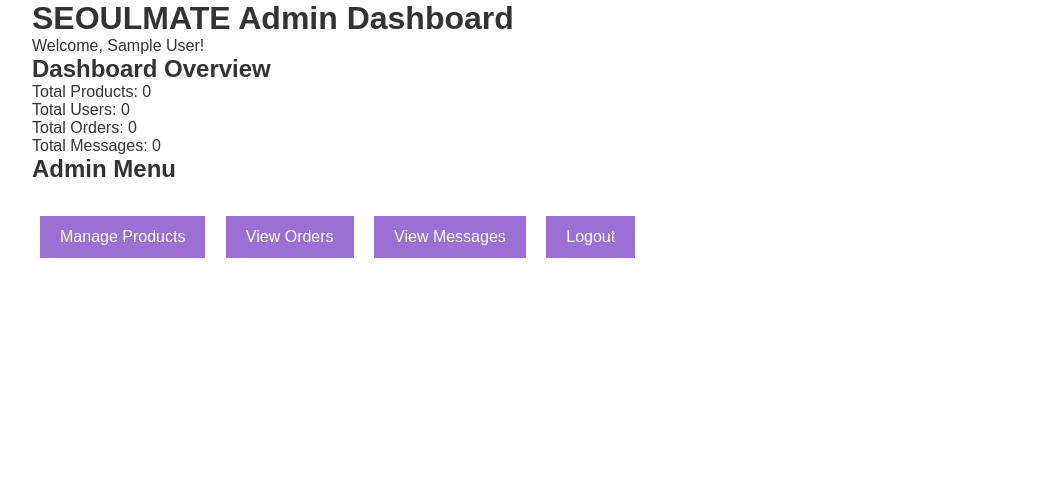
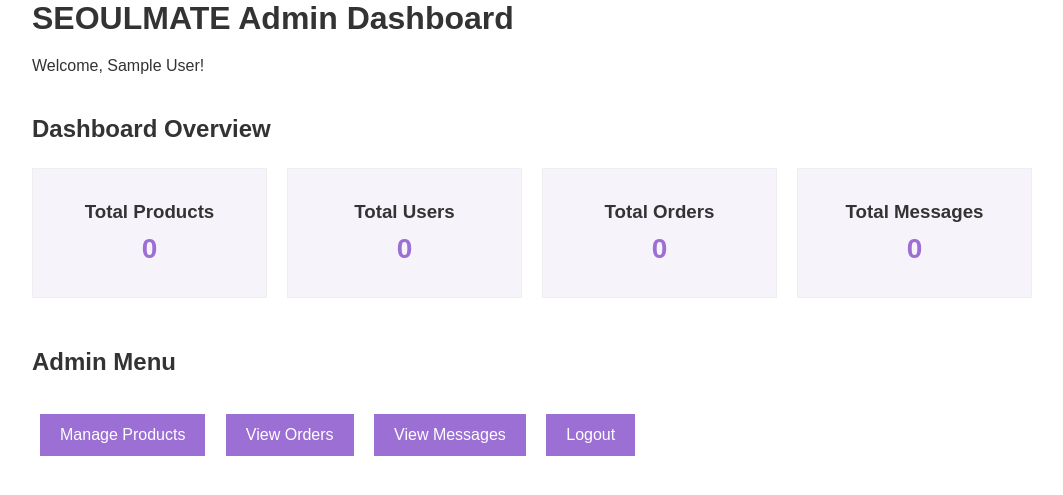
Before and after one commit to tntalagala/seoulmate, a PHP site: page /admin/dashboard.php in a window 1280 px wide. Shown: the top 495 px of the page, without its empty margins (108-1171 px from the left). Run offline with PHP 8.4, Linux system fonts and the light colour scheme; the visitor is signed in with stand-in values (Sample User, id 1); data that the repository does not hold is empty.

Commit message:
added styling in css to php files

```diff
--- a/about.php
+++ b/about.php
@@ -1,6 +1,6 @@
 <?php include "includes/header.php"; ?>
 
-<section>
+<section class="about-section">
     <h1>About SEOULMATE</h1>
 
     <p>
--- a/admin/add_product.php
+++ b/admin/add_product.php
@@ -47,6 +47,8 @@ $categories = mysqli_query($conn, "SELECT * FROM categories");
 
     <title>Add Product</title>
 
+    <link rel="stylesheet" href="../css/style.css">
+
 </head>
 
 <body>
@@ -57,7 +59,7 @@ $categories = mysqli_query($conn, "SELECT * FROM categories");
         <a href="products.php">Back to Products</a>
     </p>
 
-    <form method="POST">
+   <form method="POST" class="admin-form">
 
         <label>Artist</label>
         <select name="artist_id" required>
--- a/admin/dashboard.php
+++ b/admin/dashboard.php
@@ -43,13 +43,29 @@ $message_count = mysqli_fetch_assoc($message_result);
 
     <h2>Dashboard Overview</h2>
 
-    <p>Total Products: <?php echo $product_count['total']; ?></p>
+    <div class="dashboard-cards">
 
-    <p>Total Users: <?php echo $user_count['total']; ?></p>
+    <div class="dashboard-card">
+        <h3>Total Products</h3>
+        <p><?php echo $product_count['total']; ?></p>
+    </div>
 
-    <p>Total Orders: <?php echo $order_count['total']; ?></p>
+    <div class="dashboard-card">
+        <h3>Total Users</h3>
+        <p><?php echo $user_count['total']; ?></p>
+    </div>
 
-    <p>Total Messages: <?php echo $message_count['total']; ?></p>
+    <div class="dashboard-card">
+        <h3>Total Orders</h3>
+        <p><?php echo $order_count['total']; ?></p>
+    </div>
+
+    <div class="dashboard-card">
+        <h3>Total Messages</h3>
+        <p><?php echo $message_count['total']; ?></p>
+    </div>
+
+</div>
 
     <h2>Admin Menu</h2>
 
--- a/admin/delete_product.php
+++ b/admin/delete_product.php
@@ -13,7 +13,7 @@ if (!isset($_GET['id'])) {
     die("Product not found.");
 }
 
-$id = $_GET['id'];
+$id = (int) $_GET['id'];
 
 $sql = "DELETE FROM products WHERE id = $id";
 
--- a/admin/messages.php
+++ b/admin/messages.php
@@ -23,6 +23,8 @@ $result = mysqli_query($conn, $sql);
 
     <title>Customer Messages</title>
 
+    <link rel="stylesheet" href="../css/style.css">
+
 </head>
 
 <body>
@@ -33,7 +35,7 @@ $result = mysqli_query($conn, $sql);
         <a href="dashboard.php">Dashboard</a>
     </p>
 
-    <table border="1" cellpadding="10">
+    <table class="admin-table">
 
         <tr>
             <th>ID</th>
--- a/admin/orders.php
+++ b/admin/orders.php
@@ -25,6 +25,8 @@ $result = mysqli_query($conn, $sql);
 
     <title>Manage Orders</title>
 
+    <link rel="stylesheet" href="../css/style.css">
+
 </head>
 
 <body>
@@ -35,7 +37,7 @@ $result = mysqli_query($conn, $sql);
         <a href="dashboard.php">Dashboard</a>
     </p>
 
-    <table border="1" cellpadding="10">
+   <table class="admin-table">
 
         <tr>
             <th>Order ID</th>
--- a/cart.php
+++ b/cart.php
@@ -10,7 +10,7 @@ if (!isset($_SESSION['cart'])) {
 
 if (isset($_GET['id'])) {
 
-    $id = $_GET['id'];
+$id = (int) $_GET['id'];
 
     if (isset($_SESSION['cart'][$id])) {
         $_SESSION['cart'][$id]++;
--- a/contact.php
+++ b/contact.php
@@ -31,7 +31,7 @@ include "includes/header.php";
         <p><?php echo $success; ?></p>
     <?php } ?>
 
-    <form method="POST">
+   <form method="POST" class="contact-form">
 
         <label>Name</label>
         <input type="text" name="name" required>
--- a/css/style.css
+++ b/css/style.css
@@ -193,3 +193,243 @@ nav a:hover {
 .admin-menu a:hover {
     background-color: #8055b8;
 }
+
+
+
+.admin-table {
+    width: 100%;
+    border-collapse: collapse;
+    margin-top: 25px;
+}
+
+.admin-table th,
+.admin-table td {
+    padding: 12px;
+    border: 1px solid #ddd;
+    text-align: left;
+}
+
+.admin-table th {
+    background-color: #f7f3fa;
+}
+
+.admin-link {
+    color: #9b6fd3;
+    text-decoration: none;
+    font-weight: bold;
+}
+
+.admin-add {
+    display: inline-block;
+    margin: 15px 0;
+    padding: 10px 18px;
+    background-color: #9b6fd3;
+    color: white;
+    text-decoration: none;
+}
+
+
+
+.admin-form {
+    max-width: 600px;
+    margin-top: 25px;
+}
+
+.admin-form label {
+    display: block;
+    margin-bottom: 6px;
+    font-weight: bold;
+}
+
+.admin-form input,
+.admin-form select,
+.admin-form textarea {
+    width: 100%;
+    padding: 10px;
+    margin-bottom: 15px;
+    border: 1px solid #ddd;
+}
+
+.admin-form button {
+    padding: 12px 25px;
+    border: none;
+    background-color: #9b6fd3;
+    color: white;
+    cursor: pointer;
+}
+
+
+
+.contact-form {
+    max-width: 600px;
+    margin-top: 25px;
+}
+
+.contact-form label {
+    display: block;
+    margin-bottom: 6px;
+    font-weight: bold;
+}
+
+.contact-form input,
+.contact-form textarea {
+    width: 100%;
+    padding: 10px;
+    margin-bottom: 15px;
+    border: 1px solid #ddd;
+}
+
+.contact-form button {
+    padding: 12px 25px;
+    border: none;
+    background-color: #9b6fd3;
+    color: white;
+    cursor: pointer;
+}
+
+.contact-form button:hover {
+    background-color: #8055b8;
+}
+
+
+
+
+.about-section {
+    max-width: 800px;
+    margin: 0 auto;
+}
+
+.about-section h1 {
+    margin-bottom: 20px;
+}
+
+.about-section h2 {
+    margin-top: 35px;
+    margin-bottom: 10px;
+}
+
+.about-section p {
+    line-height: 1.7;
+}
+
+
+
+
+.admin-login {
+    max-width: 450px;
+    margin: 60px auto;
+}
+
+.admin-login h1 {
+    margin-bottom: 25px;
+}
+
+.admin-login label {
+    display: block;
+    margin-bottom: 6px;
+    font-weight: bold;
+}
+
+.admin-login input {
+    width: 100%;
+    padding: 10px;
+    margin-bottom: 15px;
+    border: 1px solid #ddd;
+}
+
+.admin-login button {
+    padding: 12px 25px;
+    border: none;
+    background-color: #9b6fd3;
+    color: white;
+    cursor: pointer;
+}
+
+.admin-login button:hover {
+    background-color: #8055b8;
+}
+
+
+
+.home-section {
+    text-align: center;
+    padding: 80px 20px;
+}
+
+.home-section h1 {
+    font-size: 40px;
+    margin-bottom: 20px;
+}
+
+.home-section p {
+    font-size: 18px;
+    margin-bottom: 30px;
+}
+
+.home-section a {
+    display: inline-block;
+    padding: 12px 25px;
+    background-color: #9b6fd3;
+    color: white;
+    text-decoration: none;
+}
+
+.home-section a:hover {
+    background-color: #8055b8;
+}
+
+
+
+
+.dashboard-cards {
+    display: grid;
+    grid-template-columns: repeat(4, 1fr);
+    gap: 20px;
+    margin-top: 25px;
+}
+
+.dashboard-card {
+    padding: 25px;
+    background-color: #f7f3fa;
+    border: 1px solid #eee;
+    text-align: center;
+}
+
+.dashboard-card h3 {
+    margin-bottom: 10px;
+}
+
+.dashboard-card p {
+    font-size: 28px;
+    font-weight: bold;
+    color: #9b6fd3;
+}
+
+
+
+.dashboard-cards {
+    margin-bottom: 50px;
+}
+
+.dashboard-card {
+    min-height: 130px;
+    display: flex;
+    flex-direction: column;
+    justify-content: center;
+}
+
+.admin-container > h1 {
+    margin-bottom: 20px;
+}
+
+.admin-container > p {
+    margin-bottom: 40px;
+}
+
+.admin-container > h2 {
+    margin-bottom: 20px;
+}
+
+.admin-menu {
+    margin-top: 30px;
+}
--- a/index.php
+++ b/index.php
@@ -1,9 +1,13 @@
 <?php include "includes/header.php"; ?>
 
-<section>
+<section class="home-section">
+
     <h1>Welcome to SEOULMATE</h1>
 
     <p>Your favorite K-pop albums, from Korea to you in Sri Lanka.</p>
+
+    <a href="shop.php">Shop Albums</a>
+
 </section>
 
 <?php include "includes/footer.php"; ?>
--- a/product.php
+++ b/product.php
@@ -6,7 +6,7 @@ if (!isset($_GET['id'])) {
     die("Product not found.");
 }
 
-$id = $_GET['id'];
+$id = (int) $_GET['id'];
 
 $sql = "SELECT products.*, artists.name AS artist_name
         FROM products
```
Also changed, not shown: admin/edit_product.php (+5 -2 lines), admin/login.php (+9 -3 lines), admin/products.php (+12 -12 lines), images/home-banner.jpg (added).
